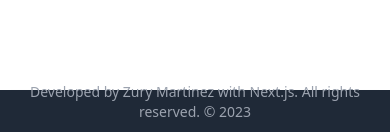
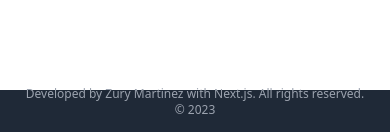
Before and after one commit to ZuryOphre/vetplanner, a Next.js app: page /search in a window 390 px wide. Shown: the part 690-822 px from the top of the page. Built offline with nearby package versions, Linux system fonts and the light colour scheme.

Commit message:
Change in the CSS of the footer.
The size of the footer and its text were modified to be optimal for mobile devices.

```diff
--- a/components/footer/index.js
+++ b/components/footer/index.js
@@ -1,15 +1,28 @@
-import React from 'react';
-import { BsGithub } from 'react-icons/bs';
+import React from "react";
+import { BsGithub } from "react-icons/bs";
 
 const Footer = () => {
   return (
-    <footer className="bg-gray-800 text-gray-400 fixed bottom-0 w-full h-16 shadow-lg" style={{ display: 'flex', justifyContent: 'center', alignItems: 'center' }}>
-      <div className="max-w-6xl mx-auto py-4 px-5 flex flex-col items-center justify-between md:flex-row">
-        <p className="text-sm text-center md:text-left">
-          Developed by Zury Martinez with Next.js. All rights reserved. &copy; {new Date().getFullYear()}
+    <footer
+      className="bg-gray-800 text-gray-400 fixed bottom-0 w-full h-16"
+      style={{
+        display: "flex",
+        justifyContent: "center",
+        alignItems: "center",
+      }}
+    >
+      <div className="max-w-3xl mx-auto py-4 px-5 flex flex-col items-center justify-between md:flex-row">
+        <p className="text-sm text-xs text-center md:text-left">
+          Developed by Zury Martinez with Next.js. All rights reserved. &copy;{" "}
+          {new Date().getFullYear()}
         </p>
         <div className="social-media mt-4 md:mt-0">
-          <a href="https://github.com/ZuryOphre" target="_blank" rel="noreferrer" className="text-gray-400 hover:text-gray-200">
+          <a
+            href="https://github.com/ZuryOphre"
+            target="_blank"
+            rel="noreferrer"
+            className="text-gray-400 hover:text-gray-200"
+          >
             <BsGithub size={24} />
           </a>
         </div>
```
